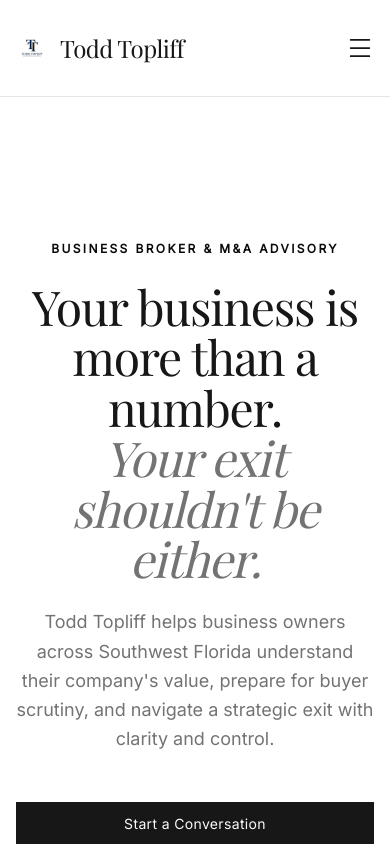
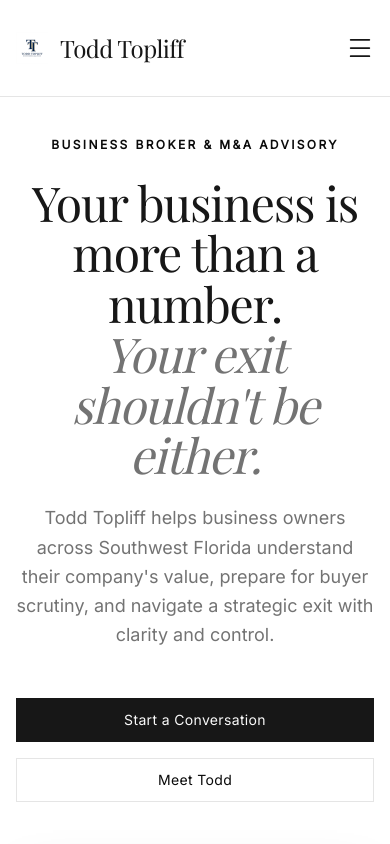
Before and after one commit to VictorChidex1/todd-toplif, a React (Vite) app: page / in a window 390 px wide. Shown: the top 844 px of the page. Built offline with nearby package versions, Linux system fonts and the light colour scheme.

Commit message:
style: reduce top padding in hero section

```diff
--- a/src/pages/Home/sections/Hero.tsx
+++ b/src/pages/Home/sections/Hero.tsx
@@ -5,13 +5,13 @@
 
 export function Hero() {
   return (
-    <section className="relative overflow-hidden bg-background pt-24 pb-32 md:pt-32 md:pb-40">
+    <section className="relative overflow-hidden bg-background pt-10 pb-20 md:pt-16 md:pb-32">
       {/* Subtle background texture/gradient */}
       <div className="absolute inset-0 z-0 bg-[radial-gradient(ellipse_at_top_right,_var(--tw-gradient-stops))] from-muted/50 via-background to-background" />
 
       <div className="container relative z-10 mx-auto px-4 md:px-8 max-w-screen-2xl flex flex-col md:flex-row items-center gap-12 md:gap-24">
         {/* Left Content */}
-        <div className="flex-1 w-full max-w-2xl text-center md:text-left pt-12 md:pt-0">
+        <div className="flex-1 w-full max-w-2xl text-center md:text-left">
           <motion.div
             initial={{ opacity: 0, y: 20 }}
             animate={{ opacity: 1, y: 0 }}
```
